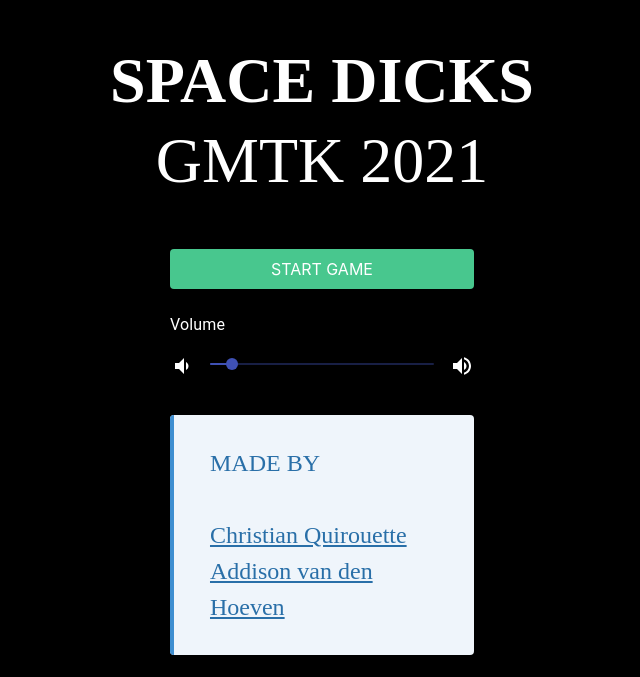
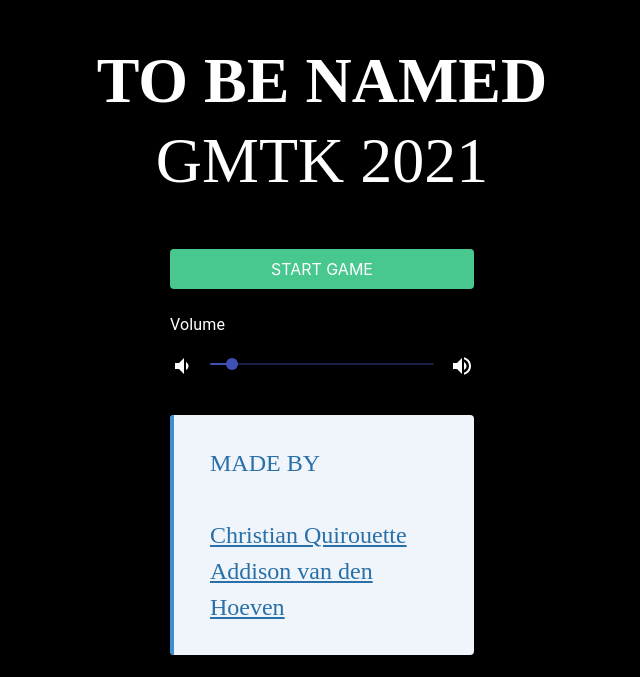
Before and after one commit to Addyvan/gmtk-jam-2021, a React (Create React App) app: page / in a window 1280 px wide. Shown: the part 123-800 px from the top of the page, without its empty margins (318-958 px from the left). Built offline with nearby package versions, Linux system fonts and the light colour scheme; a web font is replaced by a local one; what blecs, blengine would draw is missing.

Commit message:
initial levels

```diff
--- a/src/App.tsx
+++ b/src/App.tsx
@@ -48,7 +48,7 @@
             <section className="hero">
                 <div className="hero-body has-text-centered">
                     <p className="title hud-text-big">
-                        SPACE DICKS
+                        TO BE NAMED
                     </p>
                     <p className="subtitle hud-text-big">
                         GMTK 2021
```
